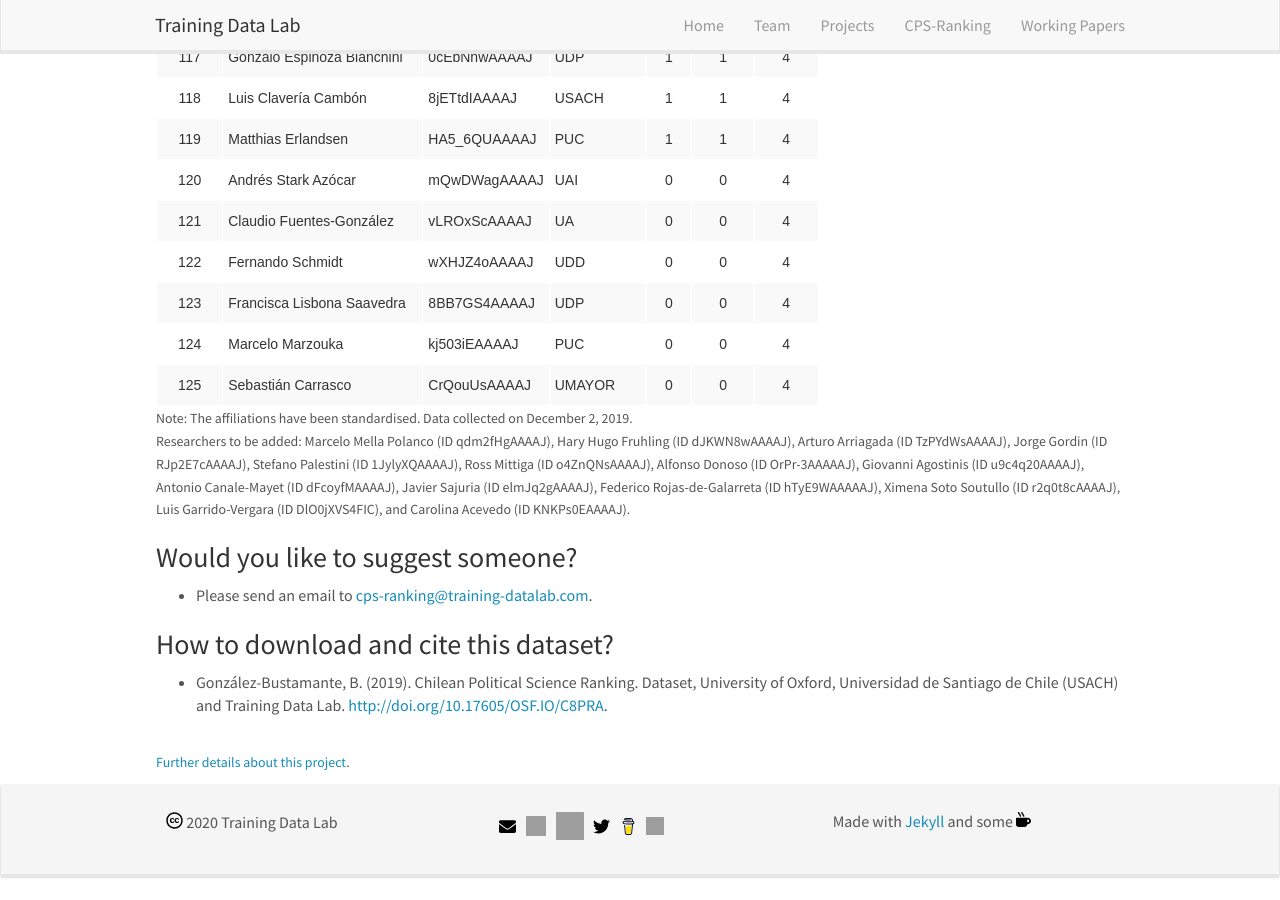
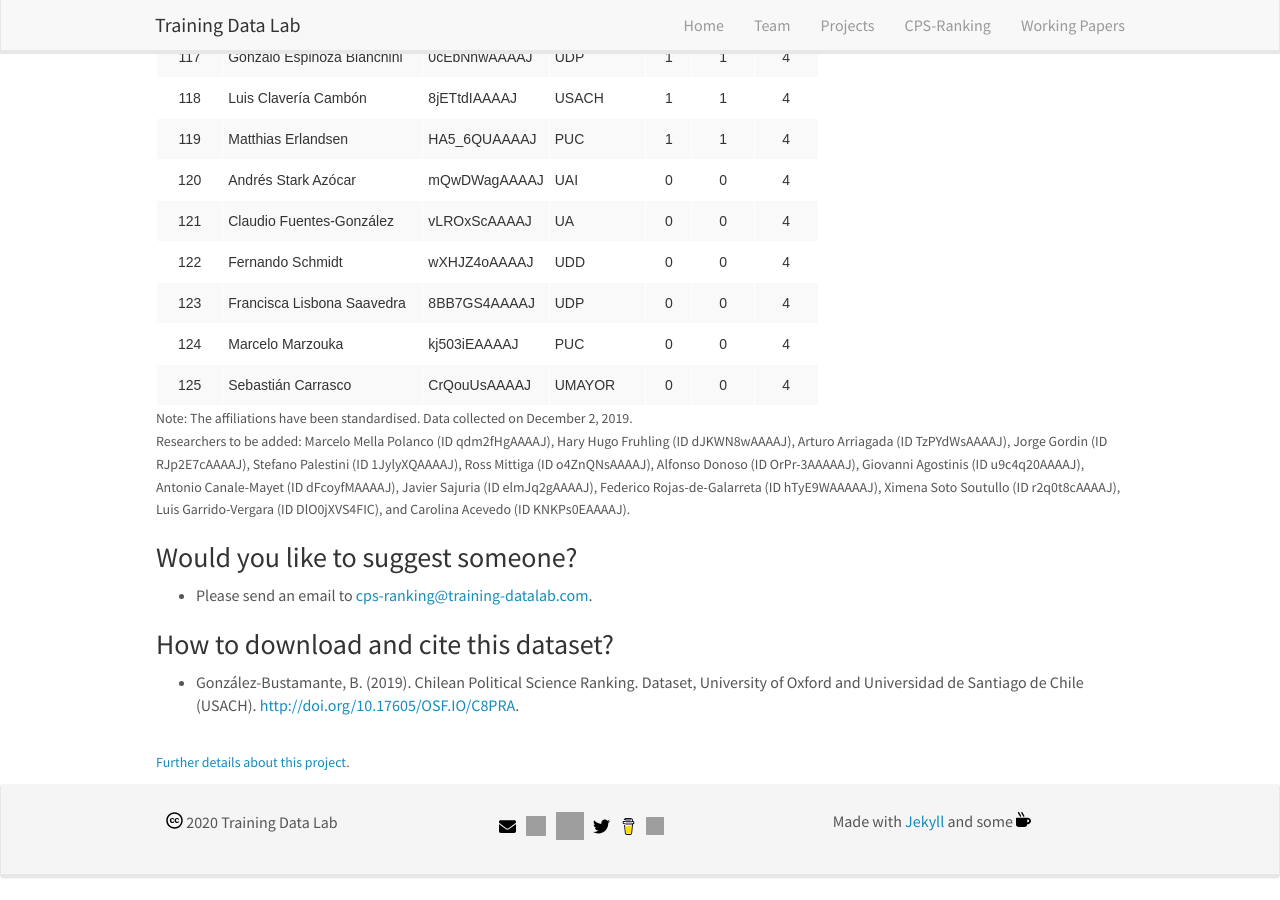
Before and after one commit to training-datalab/old-training-datalab.com, a Jekyll site: the page built from _pages/2019-12-02-impact-ranking.md, in a window 1280 px wide and 900 px high, scrolled down 4943 px. Built offline with Jekyll 4.4.1, drawn with Linux system fonts in a browser that asks for light colours; nearby versions of some CDN libraries.

Commit message:
Update 2019-12-02-impact-ranking.md

```diff
--- a/_pages/2019-12-02-impact-ranking.md
+++ b/_pages/2019-12-02-impact-ranking.md
@@ -1172,7 +1172,7 @@ permalink: /projects/cps-ranking/2019-12-02-impact-ranking
 
 ### How to download and cite this dataset?
 
-- González-Bustamante, B. (2019). Chilean Political Science Ranking. Dataset, University of Oxford, Universidad de Santiago de Chile (USACH) and Training Data Lab. <a href="http://doi.org/10.17605/OSF.IO/C8PRA" target="_blank">http://doi.org/10.17605/OSF.IO/C8PRA</a>.
+- González-Bustamante, B. (2019). Chilean Political Science Ranking. Dataset, University of Oxford and Universidad de Santiago de Chile (USACH). <a href="http://doi.org/10.17605/OSF.IO/C8PRA" target="_blank">http://doi.org/10.17605/OSF.IO/C8PRA</a>.
 
 <br />
 <small><a href="https://training-datalab.com/projects/cps-ranking">Further details about this project</a>.</small>
```
